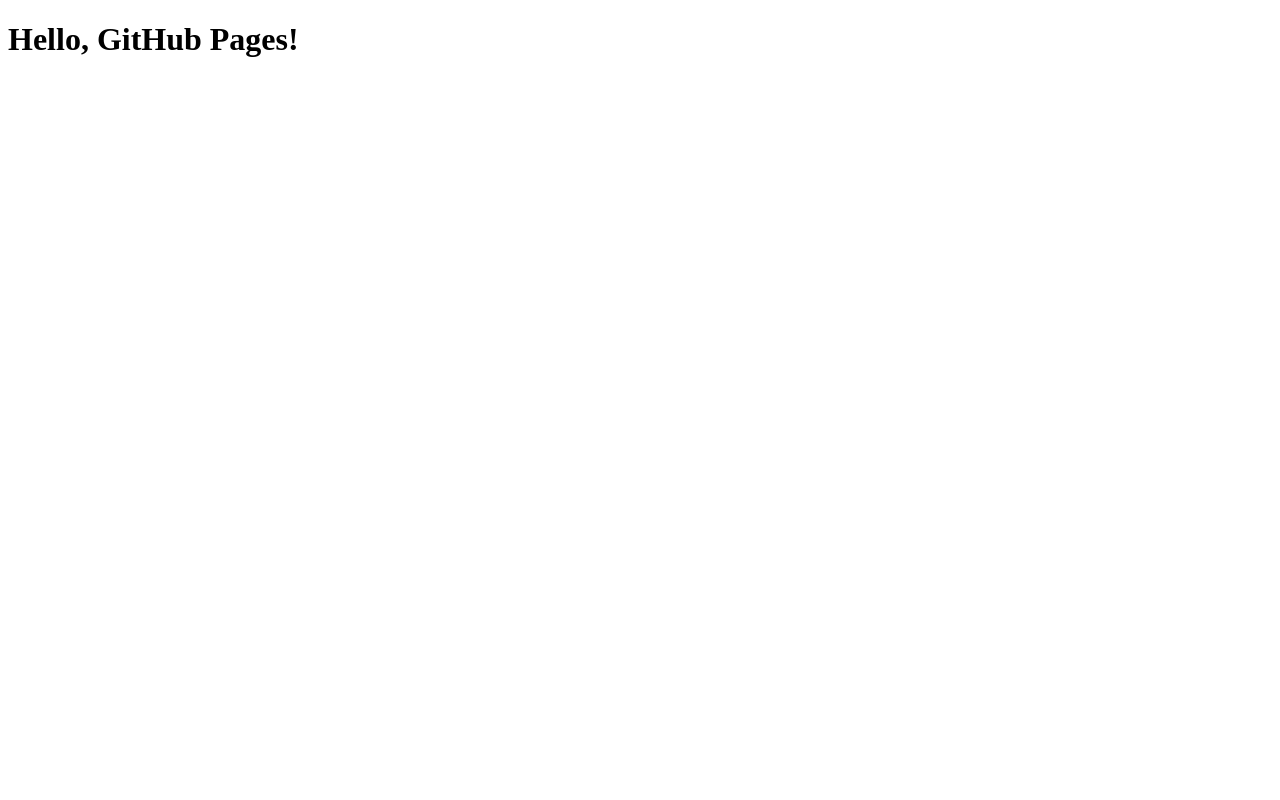
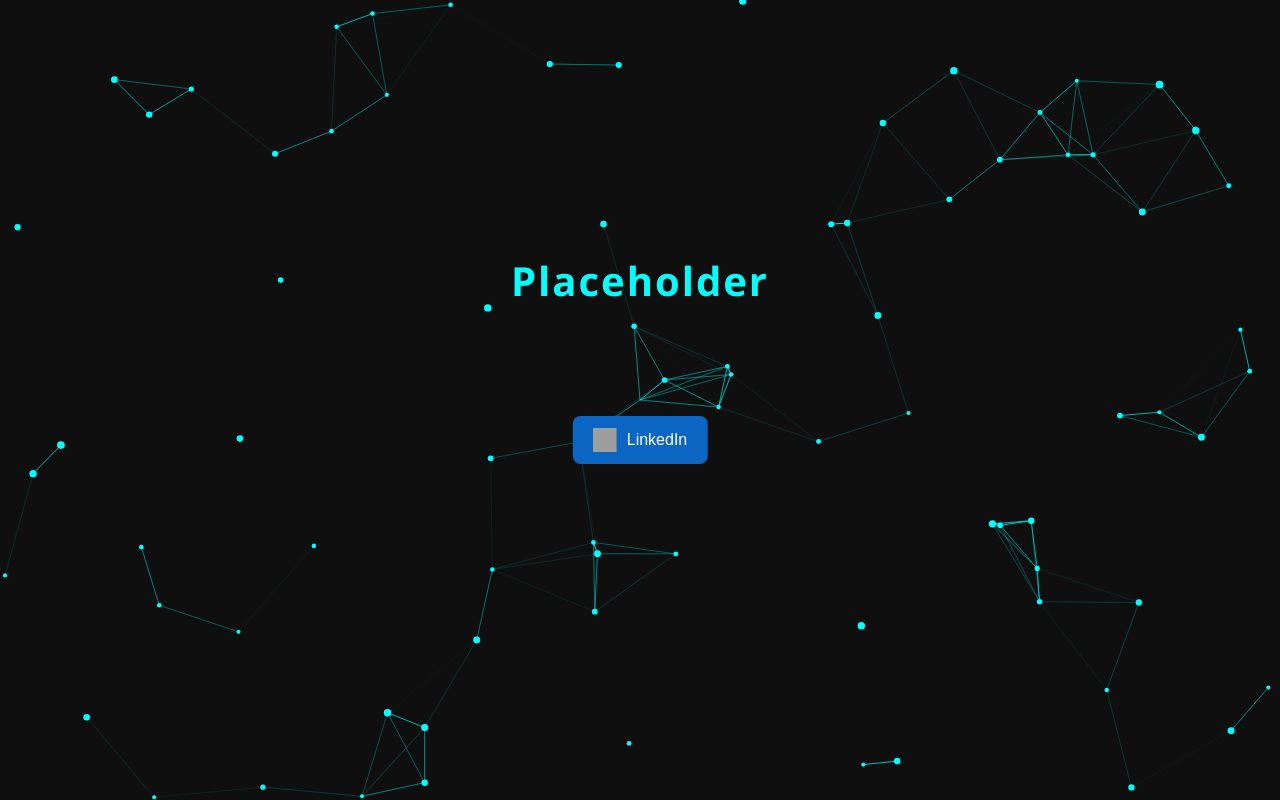
Before and after one commit to bingerd/bingerd.github.io, a plain HTML site: page index.html in a window 1280 px wide. Drawn offline with Linux system fonts and the light colour scheme; grey boxes are pictures that could not be loaded.

Commit message:
placeholder landing page

```diff
--- a/index.html
+++ b/index.html
@@ -1,10 +1,166 @@
 <!DOCTYPE html>
-<html>
-  <head>
-    <meta charset="UTF-8">
-    <title>My GitHub Pages Site</title>
-  </head>
-  <body>
-    <h1>Hello, GitHub Pages!</h1>
-  </body>
+<html lang="en">
+<head>
+<meta charset="UTF-8">
+<meta name="viewport" content="width=device-width, initial-scale=1.0">
+<title>Bngrd Geometric Interactive Landing</title>
+<style>
+  * { margin: 0; padding: 0; box-sizing: border-box; }
+
+  body {
+    overflow: hidden;
+    height: 100vh;
+    background: #0f0f0f;
+    font-family: 'Segoe UI', sans-serif;
+    color: #00ffff;
+    cursor: none;
+  }
+
+  h1 {
+    position: absolute;
+    top: 35%;
+    left: 50%;
+    transform: translate(-50%, -50%);
+    font-size: 2.5rem;
+    letter-spacing: 2px;
+    z-index: 2;
+    text-align: center;
+  }
+
+  canvas {
+    position: absolute;
+    top: 0;
+    left: 0;
+    z-index: 1;
+  }
+
+  /* Center LinkedIn button */
+  .linkedin-btn {
+    position: absolute;
+    top: 55%;
+    left: 50%;
+    transform: translate(-50%, -50%);
+    background: #0A66C2;
+    border: none;
+    border-radius: 8px;
+    padding: 12px 20px;
+    cursor: pointer;
+    z-index: 2;
+    display: flex;
+    align-items: center;
+    gap: 10px;
+    font-size: 1rem;
+    color: white;
+    transition: transform 0.2s, box-shadow 0.2s;
+  }
+
+  .linkedin-btn:hover {
+    transform: translate(-50%, -50%) scale(1.1);
+    box-shadow: 0 0 15px #0A66C2;
+  }
+
+  .linkedin-btn img {
+    width: 24px;
+    height: 24px;
+  }
+</style>
+</head>
+<body>
+<h1>Placeholder</h1>
+
+<!-- LinkedIn Button -->
+<button class="linkedin-btn" onclick="window.open('https://www.linkedin.com/in/bingerd/', '_blank')">
+  <img src="https://cdn.jsdelivr.net/gh/simple-icons/simple-icons/icons/linkedin.svg" alt="LinkedIn Logo">
+  LinkedIn
+</button>
+
+<canvas id="canvas"></canvas>
+
+<script>
+const canvas = document.getElementById('canvas');
+const ctx = canvas.getContext('2d');
+canvas.width = window.innerWidth;
+canvas.height = window.innerHeight;
+
+// Particle network
+let particles = [];
+const PARTICLE_COUNT = 80;
+function random(min,max){ return Math.random()*(max-min)+min; }
+for(let i=0;i<PARTICLE_COUNT;i++){
+  particles.push({
+    x: random(0, canvas.width),
+    y: random(0, canvas.height),
+    vx: random(-0.5, 0.5),
+    vy: random(-0.5, 0.5),
+    radius: random(2,4)
+  });
+}
+
+let mouse = { x: canvas.width/2, y: canvas.height/2 };
+
+function animate(){
+  ctx.clearRect(0,0,canvas.width,canvas.height);
+  particles.forEach(p=>{
+    p.x += p.vx; p.y += p.vy;
+    if(p.x<0||p.x>canvas.width) p.vx*=-1;
+    if(p.y<0||p.y>canvas.height) p.vy*=-1;
+    ctx.beginPath();
+    ctx.arc(p.x,p.y,p.radius,0,Math.PI*2);
+    ctx.fillStyle = '#00ffff';
+    ctx.fill();
+  });
+
+  for(let i=0;i<particles.length;i++){
+    for(let j=i+1;j<particles.length;j++){
+      let dx = particles[i].x - particles[j].x;
+      let dy = particles[i].y - particles[j].y;
+      let dist = Math.sqrt(dx*dx+dy*dy);
+      if(dist<120){
+        ctx.beginPath();
+        ctx.moveTo(particles[i].x, particles[i].y);
+        ctx.lineTo(particles[j].x, particles[j].y);
+        ctx.strokeStyle = `rgba(0,255,255,${1-dist/120})`;
+        ctx.lineWidth = 1;
+        ctx.stroke();
+      }
+    }
+    let dxm = particles[i].x - mouse.x;
+    let dym = particles[i].y - mouse.y;
+    let distm = Math.sqrt(dxm*dxm + dym*dym);
+    if(distm<150){
+      ctx.beginPath();
+      ctx.moveTo(particles[i].x, particles[i].y);
+      ctx.lineTo(mouse.x, mouse.y);
+      ctx.strokeStyle = `rgba(0,255,255,${1-distm/150})`;
+      ctx.lineWidth = 1;
+      ctx.stroke();
+      particles[i].vx -= dxm*0.0005;
+      particles[i].vy -= dym*0.0005;
+    }
+  }
+
+  requestAnimationFrame(animate);
+}
+animate();
+
+document.addEventListener('click', e=>{
+  for(let i=0;i<25;i++){
+    let burst = { x: e.clientX, y: e.clientY, vx: random(-3,3), vy: random(-3,3), radius: random(2,4), life: 0 };
+    particles.push(burst);
+  }
+});
+
+document.addEventListener('mousemove', e=>{ mouse.x=e.clientX; mouse.y=e.clientY; });
+
+setInterval(()=>{
+  particles = particles.filter(p=>p.life===undefined || p.life<50);
+  particles.forEach(p=>{ if(p.life!==undefined) p.life++; });
+}, 50);
+
+window.addEventListener('resize', ()=>{
+  canvas.width = window.innerWidth;
+  canvas.height = window.innerHeight;
+});
+</script>
+</body>
 </html>
```
